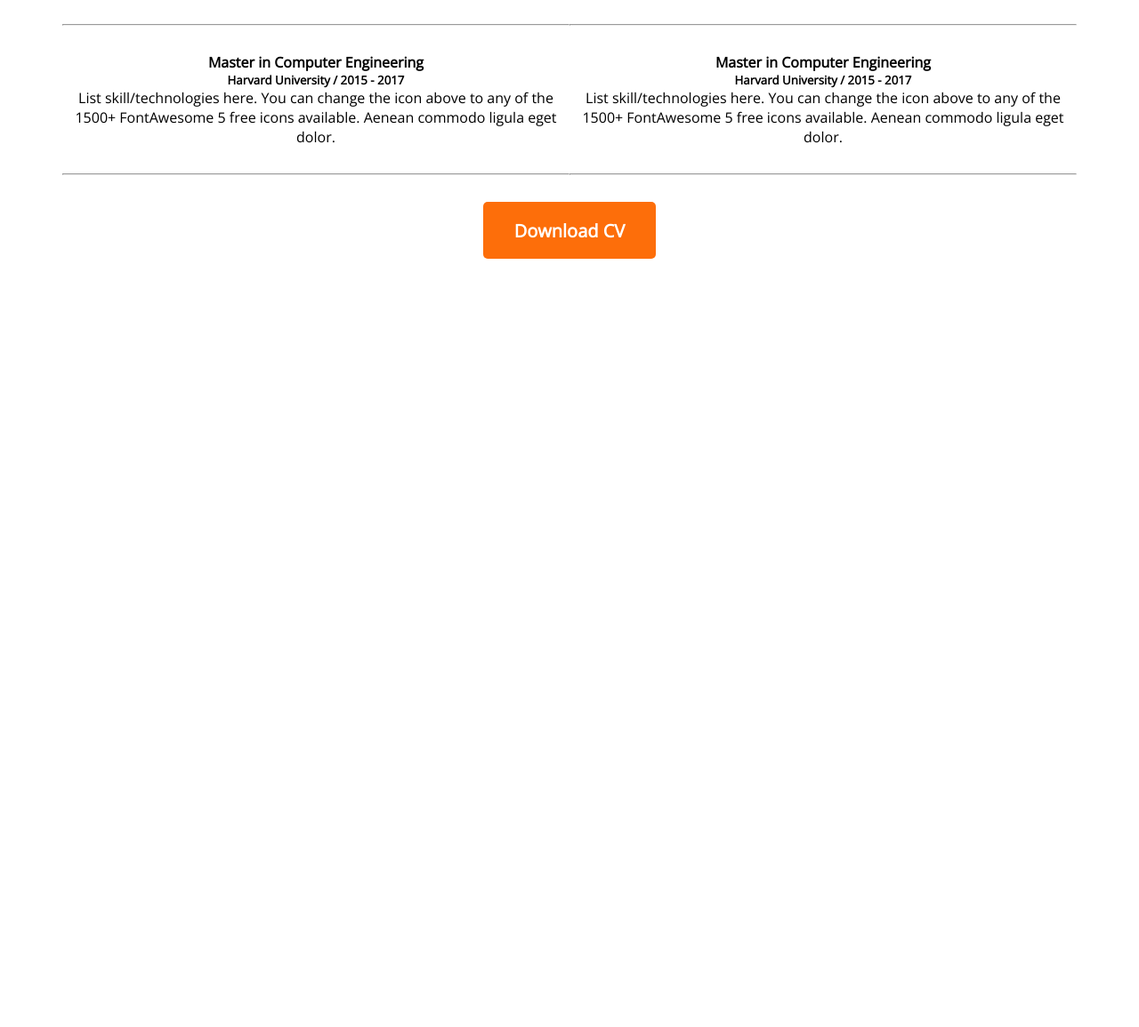
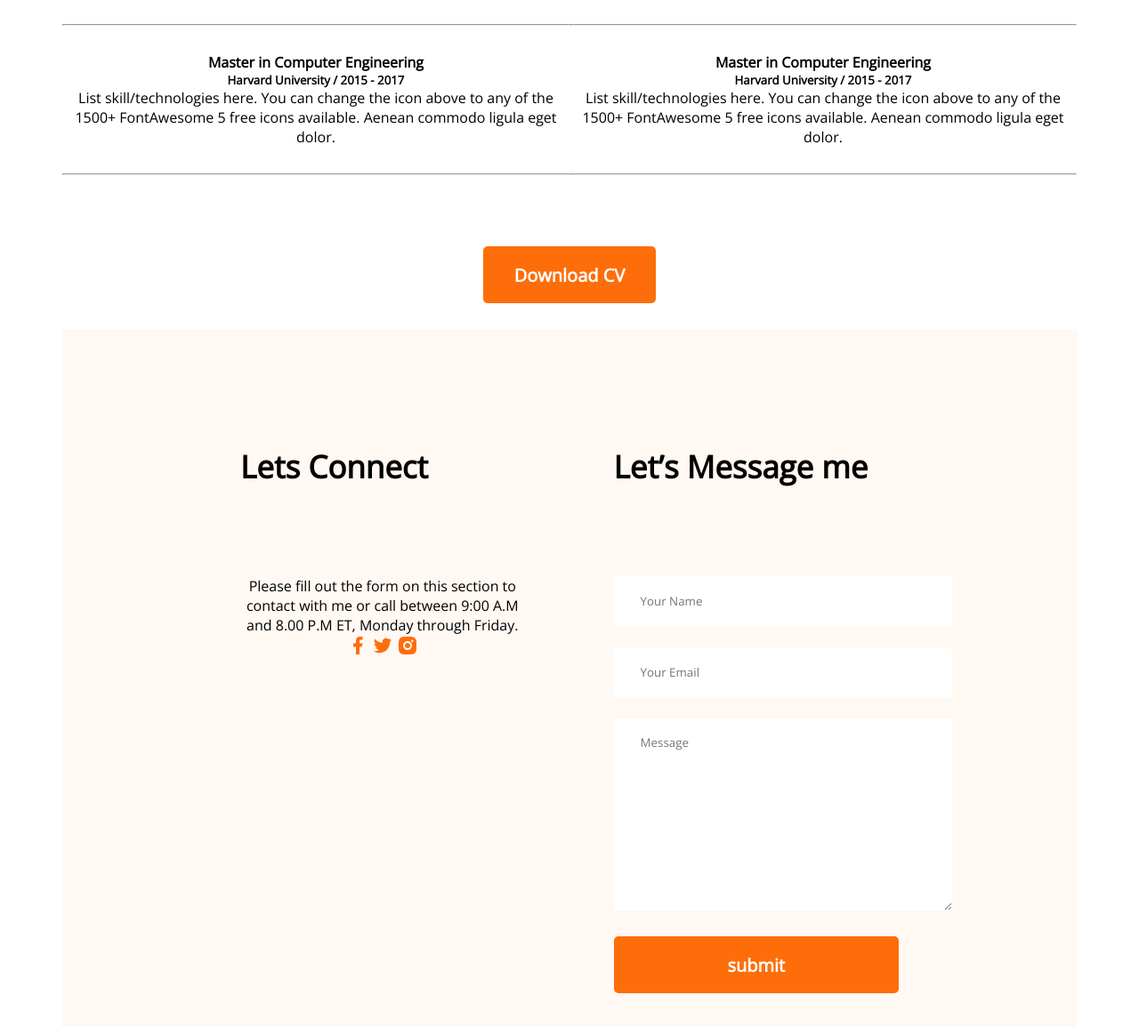
Before and after one commit to mdeliashossen/developer-portfolio, a plain HTML site: page index.html in a window 1280 px wide. Shown: the part 2522-3677 px from the top of the page at 89% size. Before the commit the page ends 2813 px from the top, so only its background shows below. Drawn offline with nearby package versions, Linux system fonts and the light colour scheme.

Commit message:
contact section

```diff
--- a/index.html
+++ b/index.html
@@ -135,8 +135,34 @@
         </div>
 
     </div>
+    <div class="resume-btn">
+        <button class="btn-primary">Download CV</button>
+    </div>
+
+</section>
+<!-- contact section -->
+<section class="contact">
     <div>
-        <button class="btn-primary">Download CV</button>
+        <h3 class="section-title">Lets Connect</h3>
+        <p>Please fill out the form on this section to contact with me or call between 9:00 A.M and 8.00 P.M ET, Monday through Friday.</p>
+        <a href="">
+            <img src="images/icons/facebook.png" alt="">
+        </a>
+        <a href="">
+            <img src="images/icons/twitter.png" alt="">
+        </a>
+        <a href="">
+            <img src="images/icons/insta.png" alt="">
+        </a>
+    </div>
+    <div>
+        <h3 class="section-title">Let’s Message me</h3>
+        <form action="">
+            <input type="text" name="" id="" placeholder="Your Name">
+            <input type="email" name="" id="" placeholder="Your Email">
+            <textarea name="" id="" cols="30" rows="10" placeholder="Message"></textarea>
+            <input class="btn-primary" type="submit" value="submit">
+        </form>
     </div>
 
 </section>
--- a/styles/portfolio.css
+++ b/styles/portfolio.css
@@ -155,3 +155,26 @@ section{
     margin-top: 50px;
     text-align: center;
 }
+/* contact styles */
+.contact{
+    display: flex;
+    gap: 100px;
+    background: #FFF8F3;
+    padding: 130px 200px;
+}
+.contact .section-title{
+    text-align: left;
+
+}
+.contact input, textarea{
+    margin-bottom: 24px;
+    border: 0;
+    width: 100%;
+    padding: 18px 30px;
+}
+input{
+    height: 20px;
+}
+.contact a{
+    text-decoration: none;
+}
```
